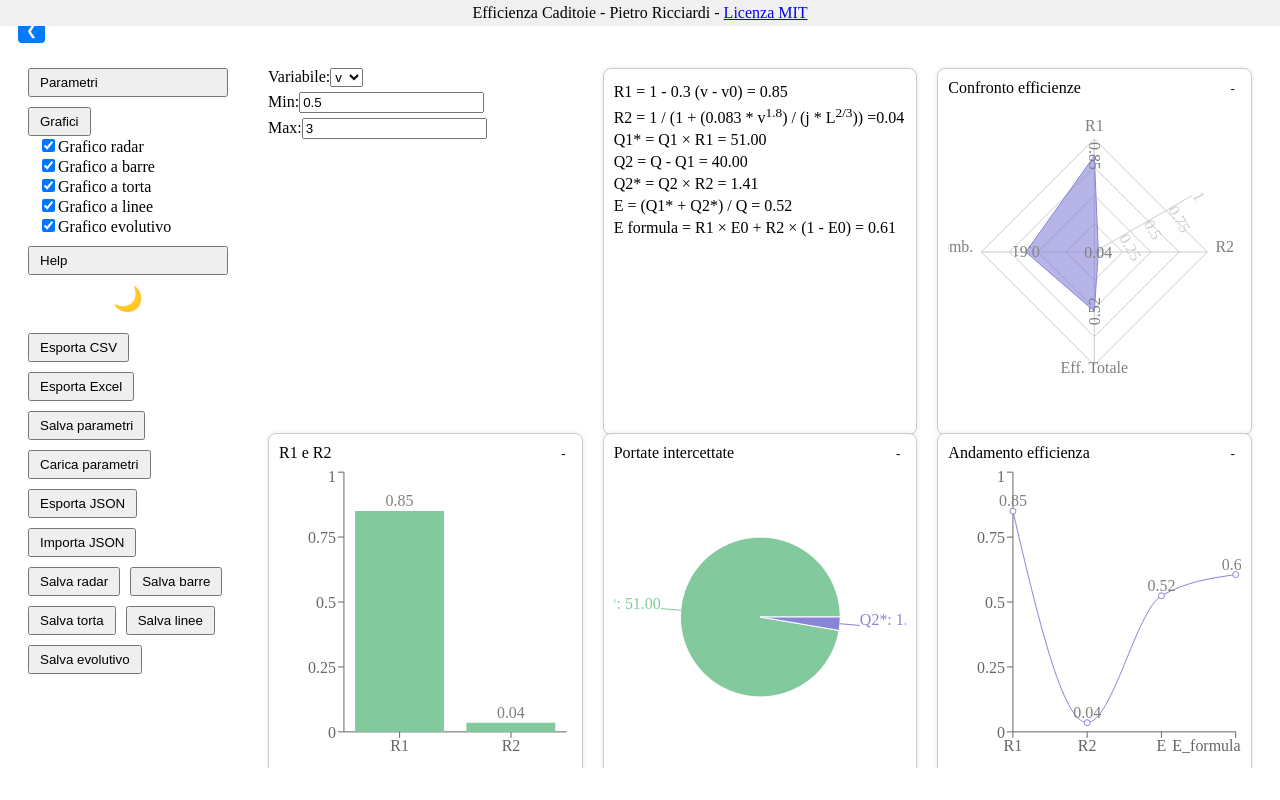
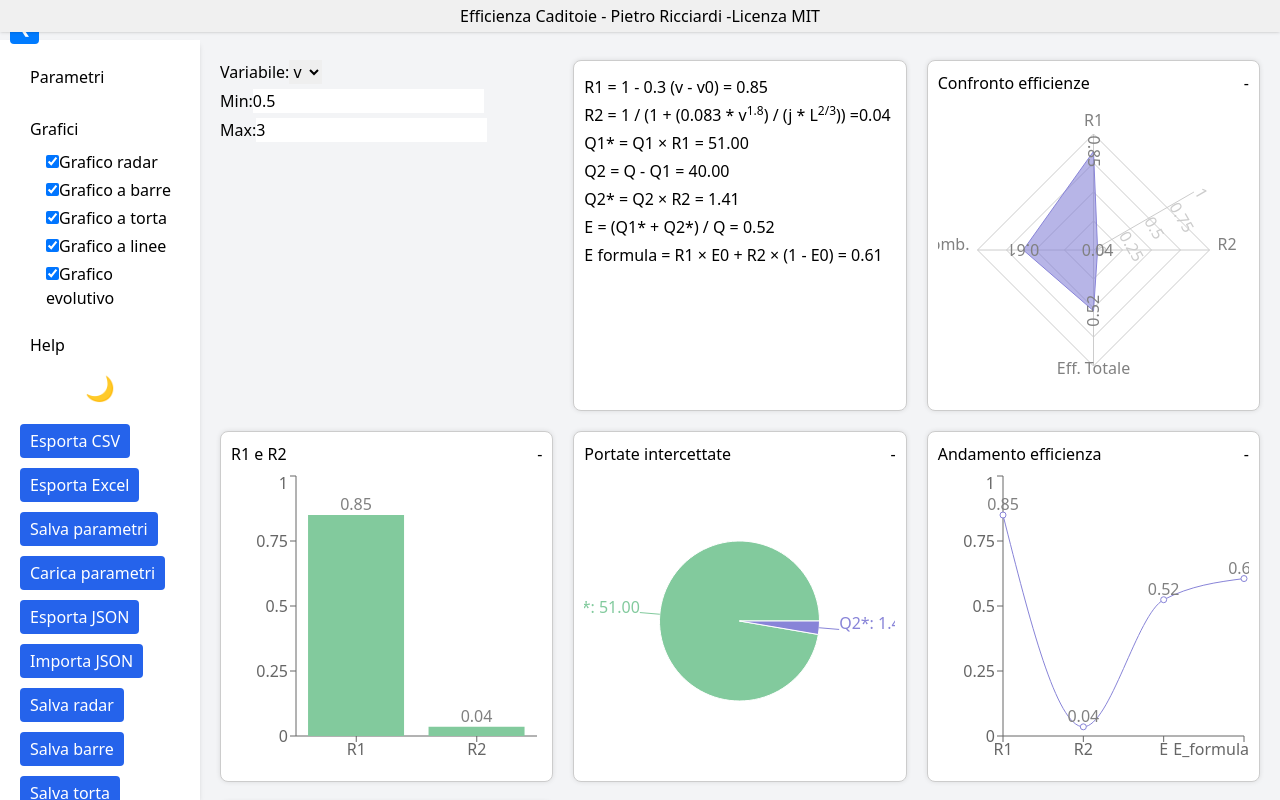
Before and after one commit to Pietro-Ricciardi/Efficienza-Caditoie, a React (Vite) app: page / in a window 1280 px wide. Built offline with nearby package versions, Linux system fonts and the light colour scheme.

Commit message:
Add Tailwind layout styling

```diff
--- a/index.html
+++ b/index.html
@@ -4,6 +4,7 @@
     <meta charset="UTF-8" />
     <link rel="icon" href="/favicon.ico" />
     <meta name="viewport" content="width=device-width, initial-scale=1.0" />
+    <script src="https://cdn.tailwindcss.com"></script>
     <title>Efficienza Caditoie</title>
   </head>
   <body>
--- a/src/App.jsx
+++ b/src/App.jsx
@@ -260,26 +260,40 @@ export default function App() {
         ];
 
   return (
-    <div className={`container ${isDarkMode ? "dark-mode" : ""}`}>
-      <div className="top-bar">
+    <div
+      className={`container flex min-h-screen bg-gray-100 ${
+        isDarkMode ? "dark-mode" : ""
+      }`}
+    >
+      <header className="top-bar flex items-center justify-center bg-white shadow fixed w-full z-50">
         Efficienza Caditoie - Pietro Ricciardi -{' '}
         <a href="https://opensource.org/licenses/MIT" target="_blank" rel="noreferrer">
           Licenza MIT
         </a>
-      </div>
-      <button className="sidebar-toggle" onClick={toggleSidebar}>
+      </header>
+      <button
+        className="sidebar-toggle bg-blue-600 text-white px-2 py-1 rounded fixed top-12 left-2 z-50"
+        onClick={toggleSidebar}
+      >
         {sidebarOpen ? "❮" : "❯"}
       </button>
-      <div
-        className={`leftPane ${sidebarOpen ? "" : "collapsed"}`}
+      <aside
+        className={`leftPane bg-white shadow-md p-4 ${
+          sidebarOpen ? "" : "collapsed"
+        }`}
         style={{ flexBasis: sidebarOpen ? (isMobile ? "100%" : "200px") : "0" }}
       >
-        <nav className="menu-vertical">
+        <nav className="menu-vertical flex flex-col space-y-2">
           {menuItems.map((item) =>
             item.key === "graphs" ? (
               <div key="graphs" className="graphs-menu">
-                <button onClick={() => setActivePage('graphs')}>{item.label}</button>
-                <div className="submenu">
+                <button
+                  className="px-4 py-2 text-left hover:bg-gray-100 w-full"
+                  onClick={() => setActivePage('graphs')}
+                >
+                  {item.label}
+                </button>
+                <div className="submenu ml-4 mt-1 space-y-1">
                   <label>
                     <input
                       type="checkbox"
@@ -323,22 +337,26 @@ export default function App() {
                 </div>
               </div>
             ) : (
-              <button key={item.key} onClick={() => setActivePage(item.key)}>
+              <button
+                key={item.key}
+                onClick={() => setActivePage(item.key)}
+                className="px-4 py-2 text-left hover:bg-gray-100 w-full"
+              >
                 {item.label}
               </button>
             )
           )}
         </nav>
-        <div className="theme-toggle" onClick={toggleDarkMode}>
+        <div className="theme-toggle text-2xl cursor-pointer text-center my-4" onClick={toggleDarkMode}>
           {isDarkMode ? '☀️' : '🌙'}
         </div>
 
-        <div className="export-buttons">
-          <button onClick={downloadCSV}>Esporta CSV</button>
-          <button onClick={downloadExcel}>Esporta Excel</button>
-          <button onClick={salvaParametriStorage}>Salva parametri</button>
-          <button onClick={caricaParametriStorage}>Carica parametri</button>
-          <button onClick={esportaJSON}>Esporta JSON</button>
+        <div className="export-buttons flex flex-wrap gap-2 mt-4">
+          <button className="px-3 py-1 bg-blue-600 text-white rounded" onClick={downloadCSV}>Esporta CSV</button>
+          <button className="px-3 py-1 bg-blue-600 text-white rounded" onClick={downloadExcel}>Esporta Excel</button>
+          <button className="px-3 py-1 bg-blue-600 text-white rounded" onClick={salvaParametriStorage}>Salva parametri</button>
+          <button className="px-3 py-1 bg-blue-600 text-white rounded" onClick={caricaParametriStorage}>Carica parametri</button>
+          <button className="px-3 py-1 bg-blue-600 text-white rounded" onClick={esportaJSON}>Esporta JSON</button>
           <input
             type="file"
             accept="application/json"
@@ -346,15 +364,15 @@ export default function App() {
             style={{ display: 'none' }}
             onChange={importaJSON}
           />
-          <button onClick={() => fileInputRef.current.click()}>Importa JSON</button>
-          <button onClick={() => downloadImage(radarRef, 'radar.png')}>Salva radar</button>
-          <button onClick={() => downloadImage(barRef, 'barre.png')}>Salva barre</button>
-          <button onClick={() => downloadImage(pieRef, 'torta.png')}>Salva torta</button>
-          <button onClick={() => downloadImage(lineRef, 'linee.png')}>Salva linee</button>
-          <button onClick={() => downloadImage(evolutionRef, 'evoluzione.png')}>Salva evolutivo</button>
+          <button className="px-3 py-1 bg-blue-600 text-white rounded" onClick={() => fileInputRef.current.click()}>Importa JSON</button>
+          <button className="px-3 py-1 bg-blue-600 text-white rounded" onClick={() => downloadImage(radarRef, 'radar.png')}>Salva radar</button>
+          <button className="px-3 py-1 bg-blue-600 text-white rounded" onClick={() => downloadImage(barRef, 'barre.png')}>Salva barre</button>
+          <button className="px-3 py-1 bg-blue-600 text-white rounded" onClick={() => downloadImage(pieRef, 'torta.png')}>Salva torta</button>
+          <button className="px-3 py-1 bg-blue-600 text-white rounded" onClick={() => downloadImage(lineRef, 'linee.png')}>Salva linee</button>
+          <button className="px-3 py-1 bg-blue-600 text-white rounded" onClick={() => downloadImage(evolutionRef, 'evoluzione.png')}>Salva evolutivo</button>
         </div>
-      </div>
-      <div className="rightPane">
+      </aside>
+      <div className="rightPane flex-1 p-6 overflow-auto grid gap-4">
         {activePage === 'help' && <Help />}
         {activePage === 'parameters' && (
           <>
```
